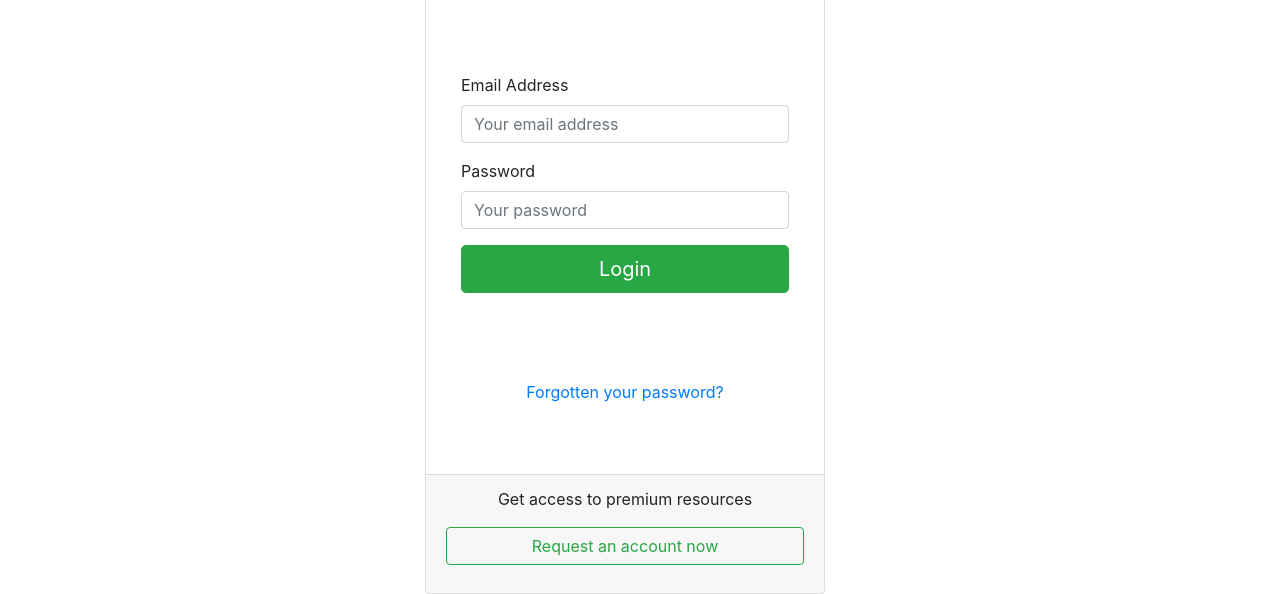
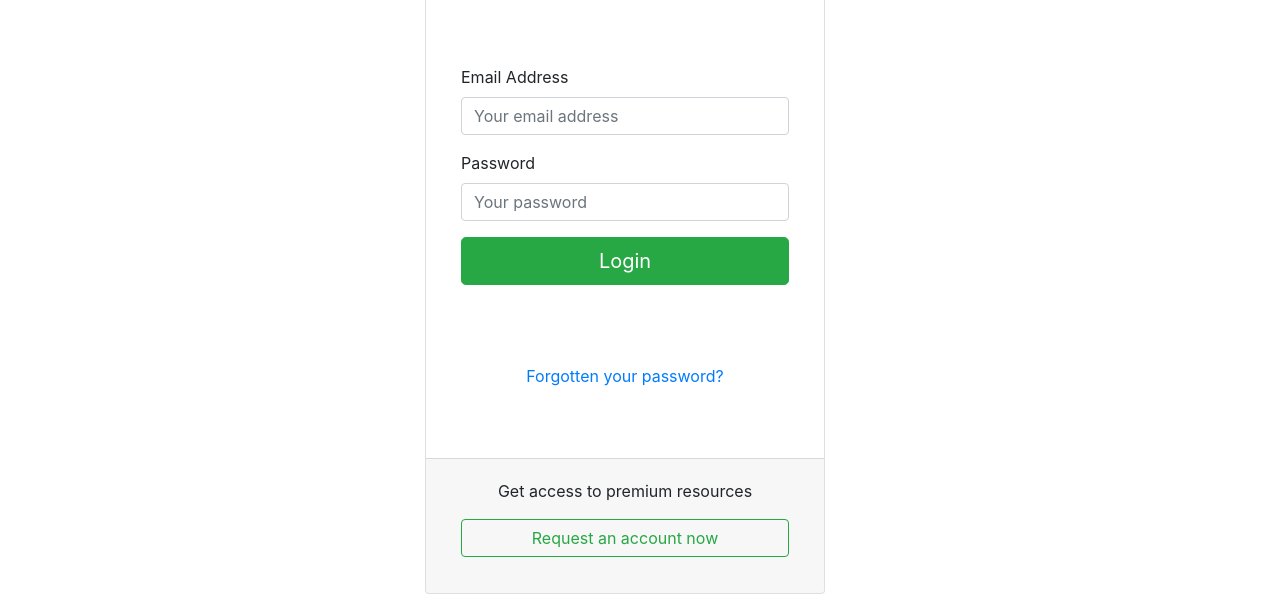
Before and after one commit to Pipe12/flexquery, a plain HTML site: page index.html in a window 1280 px wide. Shown: the part 279-873 px from the top of the page. Drawn offline with nearby package versions, Linux system fonts and the light colour scheme.

Commit message:
Login section few details

```diff
--- a/css/styles.css
+++ b/css/styles.css
@@ -30,6 +30,8 @@
 .register {
   display: flex;
   flex-direction: column;
+  justify-content: space-around;
+  padding: 20px 35px;
 }
 
 .register__title {
```
Also changed, not shown: index.html (+0 -2 lines).
